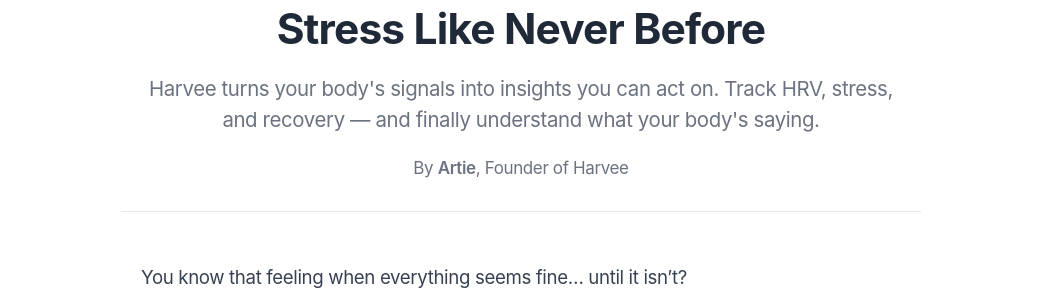
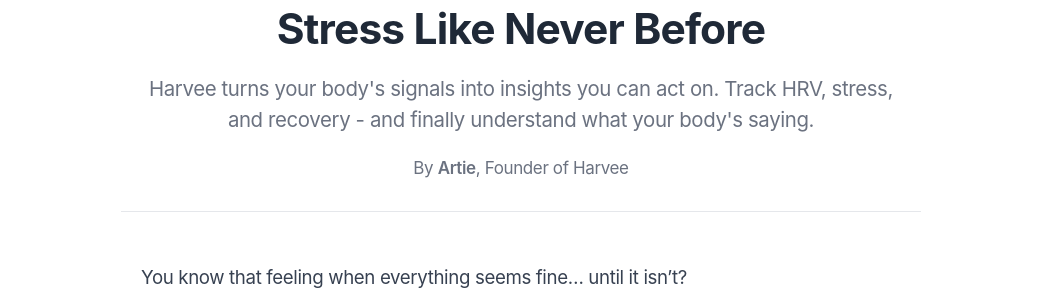
Before and after one commit to artkirillov/harvee-website, a Jekyll site: the page built from _posts/2025-11-06-harvee-is-live-understand-your-stress-like-never-before.md, in a window 1280 px wide and 900 px high. Shown: the part 182-482 px from the top of the window, without its empty margins (119-1161 px from the left). Built offline with Jekyll 4.4.1, drawn with Linux system fonts in a browser that asks for light colours.

```diff
--- a/_posts/2025-11-06-harvee-is-live-understand-your-stress-like-never-before.md
+++ b/_posts/2025-11-06-harvee-is-live-understand-your-stress-like-never-before.md
@@ -1,7 +1,7 @@
 ---
 layout: post
 title: "Harvee Is Live! Understand Your Stress Like Never Before"
-description: "Harvee turns your body's signals into insights you can act on. Track HRV, stress, and recovery — and finally understand what your body's saying."
+description: "Harvee turns your body's signals into insights you can act on. Track HRV, stress, and recovery - and finally understand what your body's saying."
 date: 2025-11-06
 author: "Artie"
 keywords: ["harvee app", "HRV tracking", "stress monitoring", "heart rate variability", "stress management app", "recovery tracking", "health monitoring", "burnout prevention", "body stress levels", "health data insights"]
```
